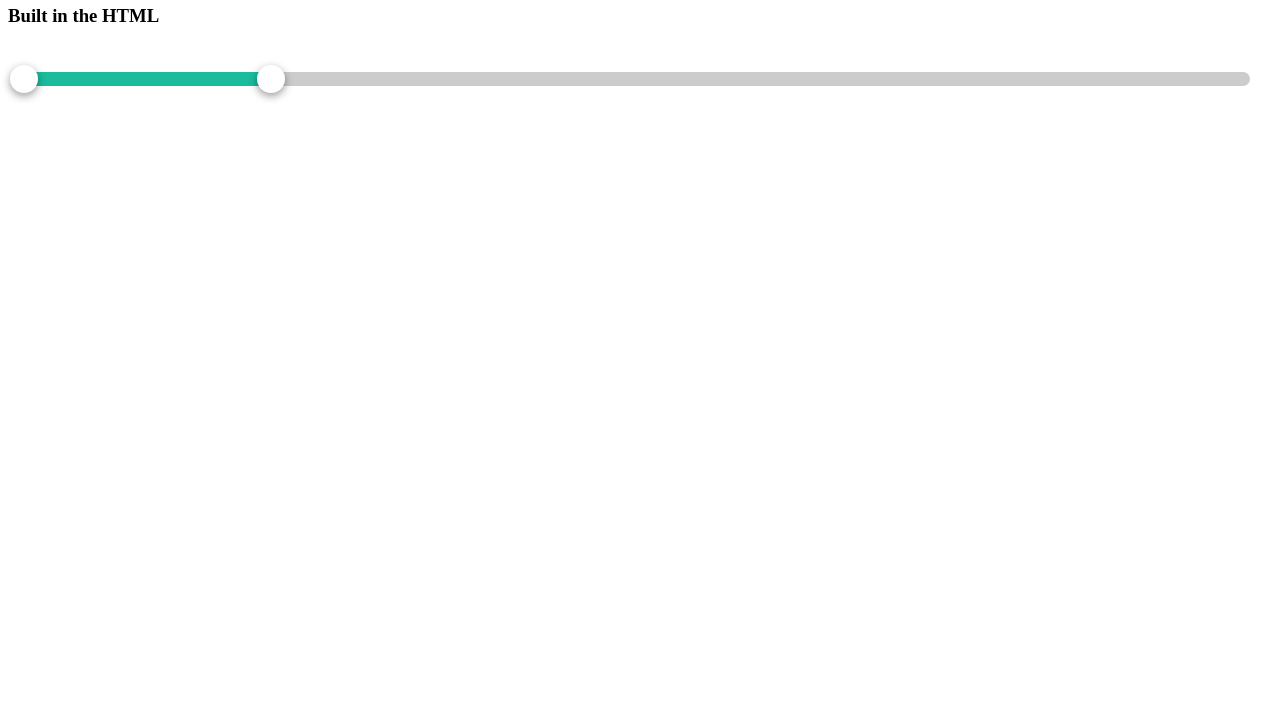
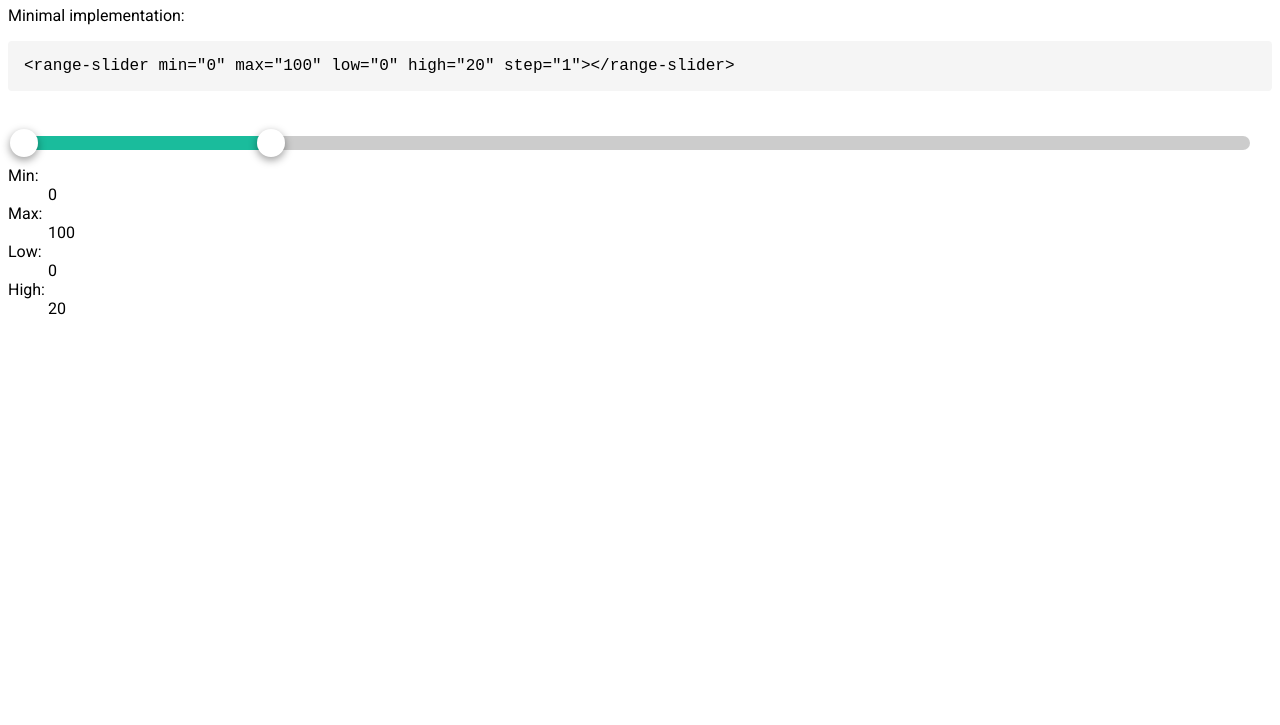
Before and after one commit to PeteHaughie/range-slider, a plain HTML site: page index.html in a window 1280 px wide. Shown: the part 75-800 px from the top of the page. Drawn offline with Linux system fonts and the light colour scheme.

Commit message:
Added some styling and some naming consistency

```diff
--- a/index.html
+++ b/index.html
@@ -3,18 +3,78 @@
 
 <head>
     <meta charset="UTF-8">
-    <title>My Web Page</title>
+    <title>Range-Bar</title>
     <script src="rangebar.js"></script>
+    <link rel="preconnect" href="https://fonts.googleapis.com">
+    <link rel="preconnect" href="https://fonts.gstatic.com" crossorigin>
+    <link href="https://fonts.googleapis.com/css2?family=Roboto:ital,wght@0,100..900;1,100..900&display=swap" rel="stylesheet">
+    <style>
+        body {
+            font-family: "Roboto", sans-serif;
+            font-optical-sizing: auto;
+            font-weight: 400;
+            font-style: normal;
+            font-variation-settings: "wdth" 100;
+        }
+        p {
+            margin-bottom: 1rem;
+        }
+        code {
+            background: #f5f5f5;
+            border-radius: 0.25rem;
+            display: block;
+            padding: 1rem;
+            font-family: "Roboto Mono", monospace;
+            font-optical-sizing: auto;
+            font-weight: 400;
+            font-style: normal;
+            font-variation-settings: "wdth" 100;
+        }
+    </style>
 </head>
 
 <body>
     <h1>Range Slider</h1>
-    <h3>Built in the HTML</h3>
+    <p>Minimal implementation:</p>
+    <pre><code>&lt;range-slider min="0" max="100" low="0" high="20" step="1"&gt;&lt;/range-slider&gt;</code></pre>
+
     <range-slider min="0" max="100" low="0" high="20" step="1"></range-slider>
     <script>
-        const rangeSlider = document.querySelector('range-slider');
-        rangeSlider.addEventListener('change', (event) => {
+        const rangeBar = document.querySelector('range-slider');
+        // create a dl element to test the range Bar values
+        const dl = document.createElement('dl');
+        const dt = document.createElement('dt');
+        const dd = document.createElement('dd');
+        const dtMin = dt.cloneNode();
+        const ddMin = dd.cloneNode();
+        dtMin.textContent = 'Min:';
+        ddMin.textContent = rangeBar.min;
+        dl.appendChild(dtMin);
+        dl.appendChild(ddMin);
+        const dtMax = dt.cloneNode();
+        const ddMax = dd.cloneNode();
+        dtMax.textContent = 'Max:';
+        ddMax.textContent = rangeBar.max;
+        dl.appendChild(dtMax);
+        dl.appendChild(ddMax);
+        const dtLow = dt.cloneNode();
+        const ddLow = dd.cloneNode();
+        dtLow.textContent = 'Low:';
+        ddLow.textContent = rangeBar.low;
+        dl.appendChild(dtLow);
+        dl.appendChild(ddLow);
+        const dtHigh = dt.cloneNode();
+        const ddHigh = dd.cloneNode();
+        dtHigh.textContent = 'High:';
+        ddHigh.textContent = rangeBar.high;
+        dl.appendChild(dtHigh);
+        dl.appendChild(ddHigh);
+        document.body.appendChild(dl);
+
+        rangeBar.addEventListener('change', (event) => {
             console.log('Range changed:', event.detail);
+            ddLow.textContent = event.detail.low;
+            ddHigh.textContent = event.detail.high;
         });
     </script>
 </body>
```
